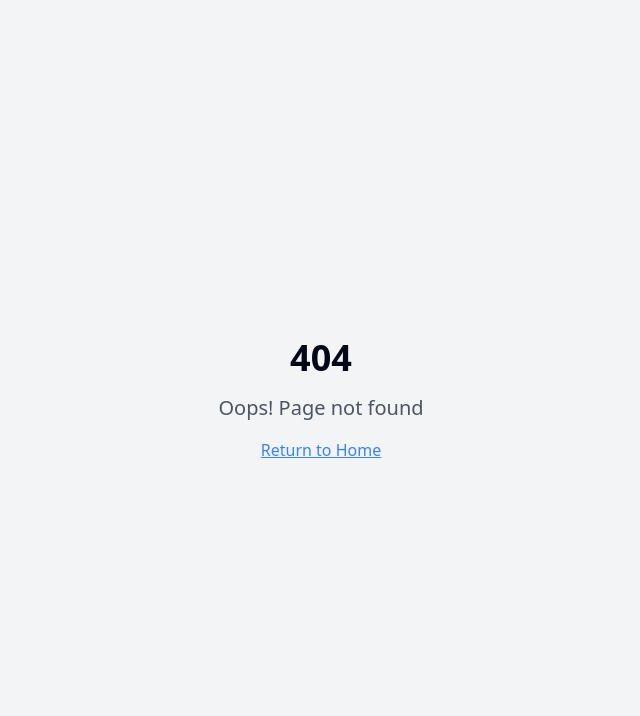
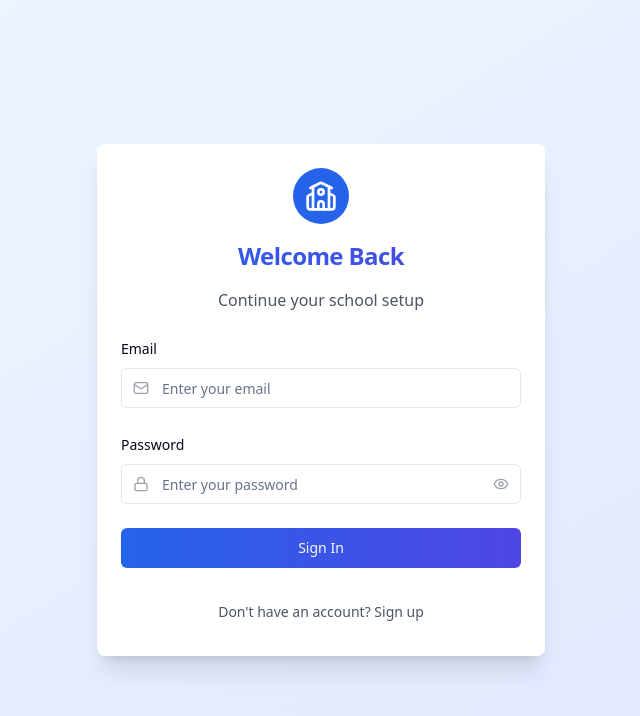
Before and after one commit to clonefutura10/school-sync-setup-flow, a React (Vite) app: page /auth in a window 1280 px wide. Before the commit this address had no page. Shown: the top 716 px of the page, without its empty margins (319-959 px from the left). Built offline with nearby package versions, Linux system fonts and the light colour scheme.

Commit message:
Fix: 404 page and routing
The 404 page was being displayed. This commit fixes the routing to ensure the correct pages are displayed.

```diff
--- a/src/App.tsx
+++ b/src/App.tsx
@@ -4,6 +4,7 @@ import { Toaster } from "@/components/ui/toaster";
 import { AuthProvider } from './components/AuthProvider';
 import Setup from './pages/Setup';
 import Dashboard from './pages/Dashboard';
+import Auth from './pages/Auth';
 import NotFound from './pages/NotFound';
 
 function App() {
@@ -13,6 +14,7 @@ function App() {
         <div className="min-h-screen bg-gray-50">
           <Routes>
             <Route path="/" element={<Navigate to="/setup" replace />} />
+            <Route path="/auth" element={<Auth />} />
             <Route path="/setup" element={<Setup />} />
             <Route path="/dashboard" element={<Dashboard />} />
             <Route path="*" element={<NotFound />} />
```
